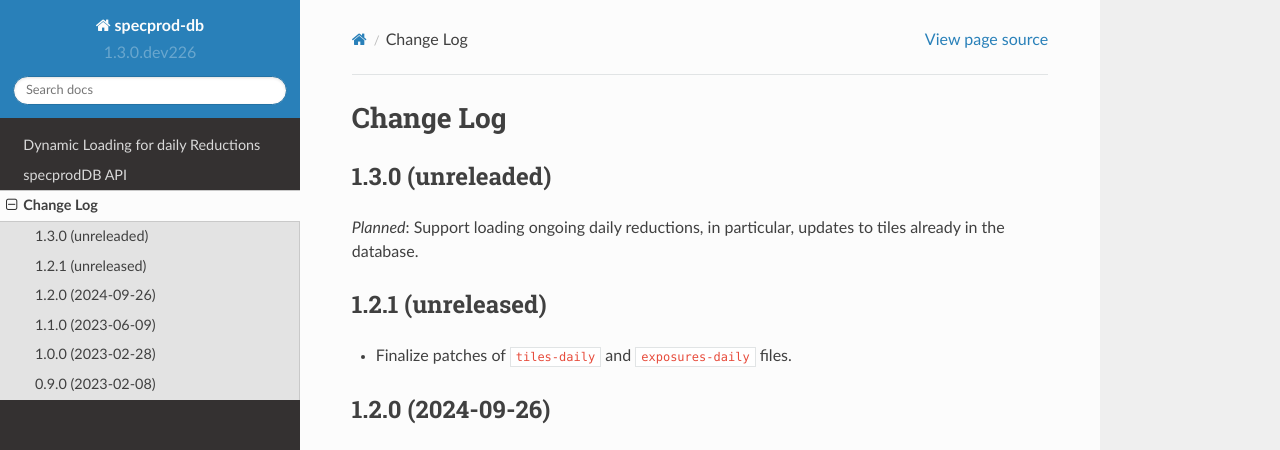
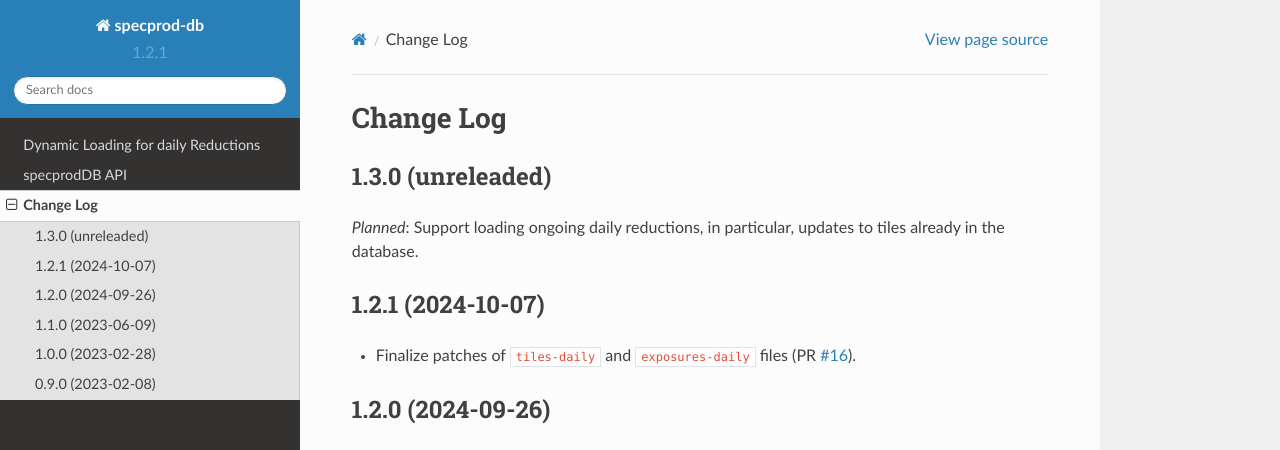
Before and after one commit to desihub/specprod-db, a Sphinx documentation site: the page built from doc/changes.rst, in a window 1280 px wide and 1317 px high. Shown: the top 450 px of the window. Built offline with Sphinx 7.4.7 and the Read the Docs theme 2.0.0, drawn with Linux system fonts in a browser that asks for light colours.

Commit message:
preparing for next tag

```diff
--- a/doc/changes.rst
+++ b/doc/changes.rst
@@ -8,10 +8,12 @@ Change Log
 *Planned*: Support loading ongoing daily reductions, in particular, updates
 to tiles already in the database.
 
-1.2.1 (unreleased)
+1.2.1 (2024-10-07)
 ------------------
 
-* Finalize patches of ``tiles-daily`` and ``exposures-daily`` files.
+* Finalize patches of ``tiles-daily`` and ``exposures-daily`` files (PR `#16`_).
+
+.. _`#16`: https://github.com/desihub/specprod-db/pull/16
 
 1.2.0 (2024-09-26)
 ------------------
--- a/py/specprodDB/_version.py
+++ b/py/specprodDB/_version.py
@@ -1 +1 @@
-__version__ = '1.3.0.dev226'
+__version__ = '1.2.1'
```
